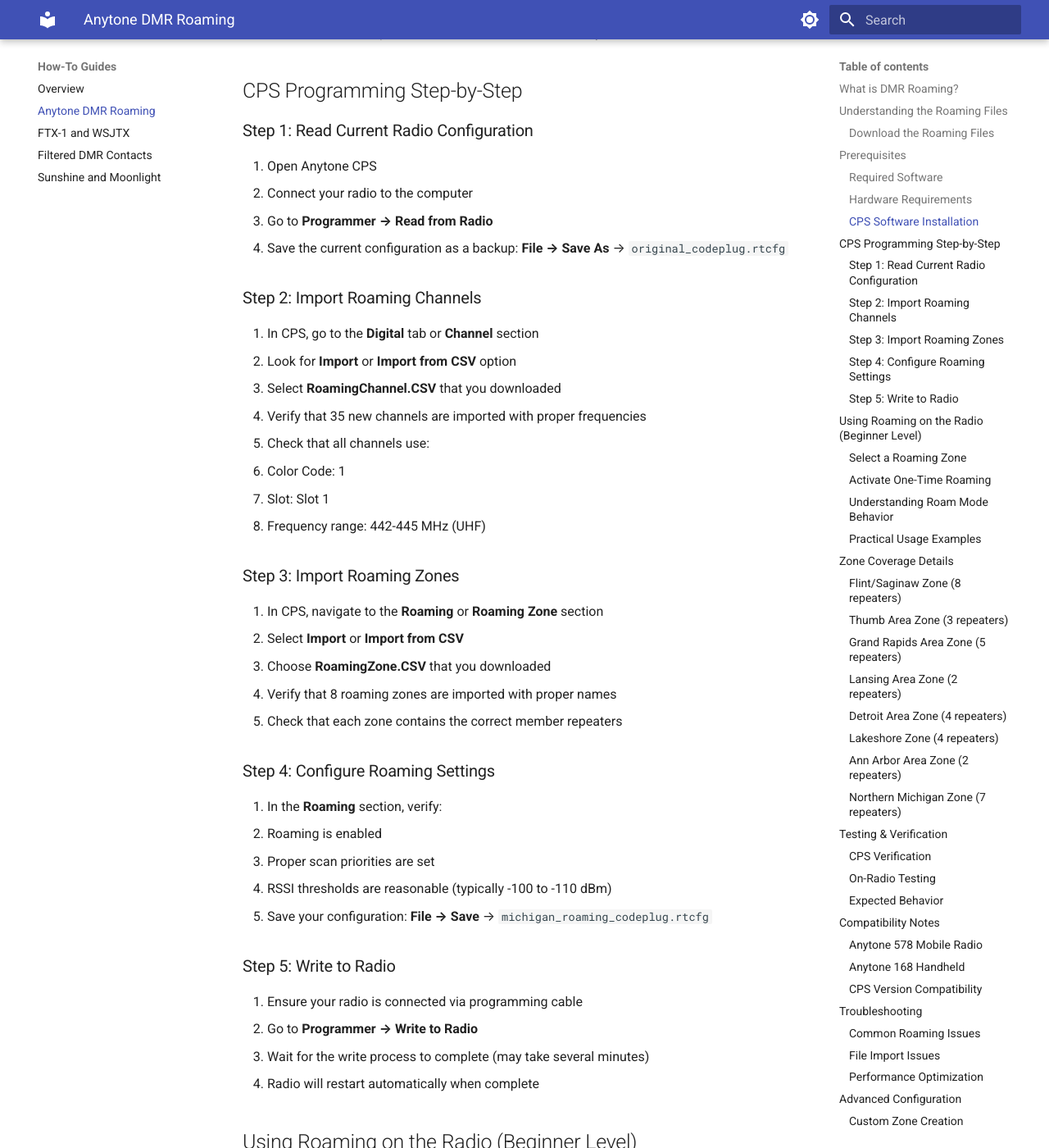
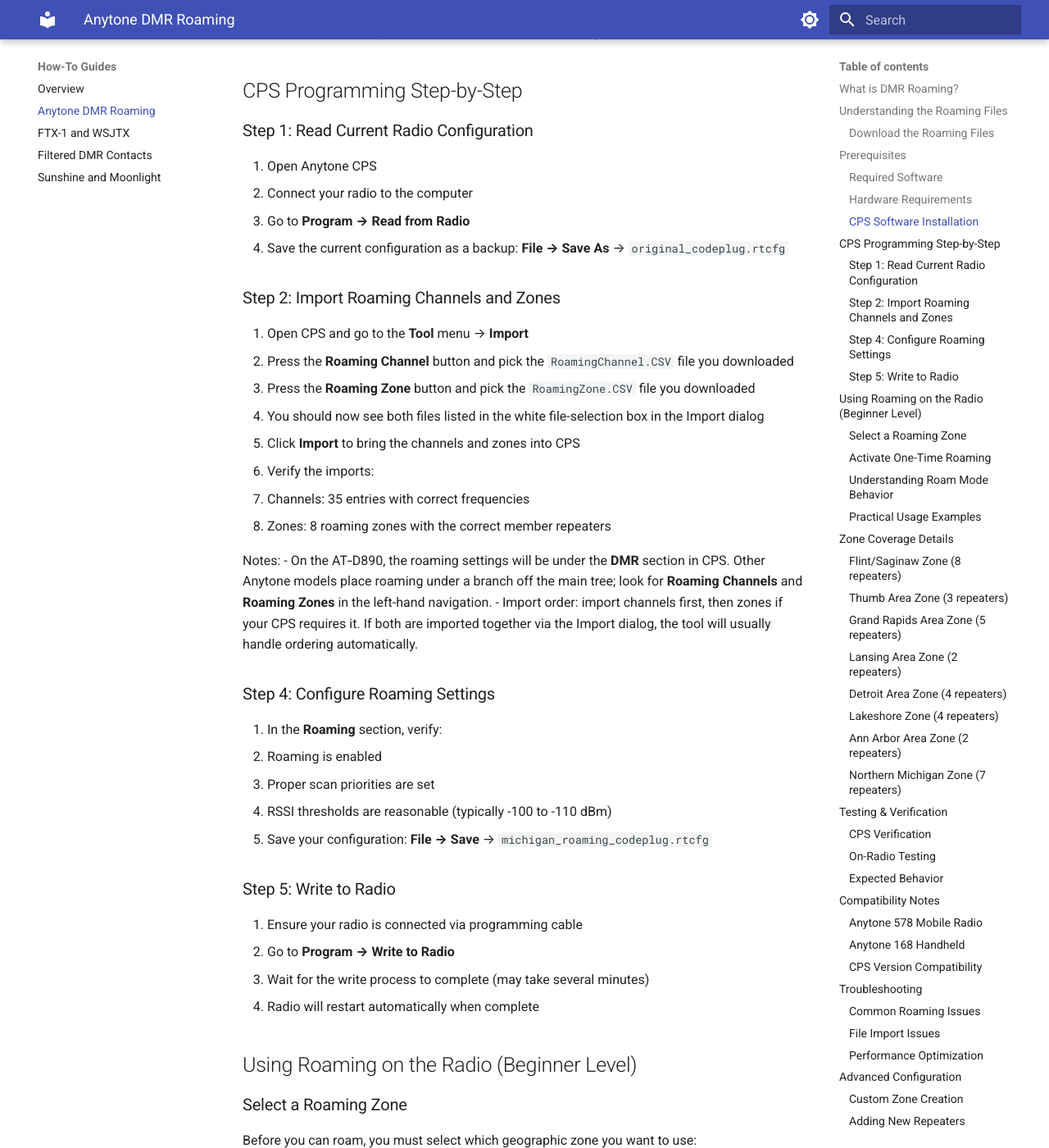
Before and after one commit to dbehnke/whocaresdocs, an MkDocs documentation site: the page built from docs/howto/anytone-roaming/index.md, in a window 1280 px wide and 1400 px high, scrolled down 1707 px. Shown: the whole window at 82% size. Built offline with MkDocs 1.6.1 and Material for MkDocs 9.7.7, drawn with Linux system fonts in a browser that asks for light colours.

Commit message:
docs(anytone): clarify import steps — Tool → Import; Roaming Channel and Roaming Zone buttons; AT-D890 notes

```diff
--- a/docs/howto/anytone-roaming/index.md
+++ b/docs/howto/anytone-roaming/index.md
@@ -58,27 +58,23 @@ Right-click and save these files to your computer:
 
 1. Open Anytone CPS
 2. Connect your radio to the computer
-3. Go to **Programmer → Read from Radio**
+3. Go to **Program → Read from Radio**
 4. Save the current configuration as a backup: **File → Save As** → `original_codeplug.rtcfg`
 
-### Step 2: Import Roaming Channels
+### Step 2: Import Roaming Channels and Zones
 
-1. In CPS, go to the **Digital** tab or **Channel** section
-2. Look for **Import** or **Import from CSV** option
-3. Select **RoamingChannel.CSV** that you downloaded
-4. Verify that 35 new channels are imported with proper frequencies
-5. Check that all channels use:
-   - Color Code: 1
-   - Slot: Slot 1
-   - Frequency range: 442-445 MHz (UHF)
+1. Open CPS and go to the **Tool** menu → **Import**
+2. Press the **Roaming Channel** button and pick the `RoamingChannel.CSV` file you downloaded
+3. Press the **Roaming Zone** button and pick the `RoamingZone.CSV` file you downloaded
+4. You should now see both files listed in the white file-selection box in the Import dialog
+5. Click **Import** to bring the channels and zones into CPS
+6. Verify the imports:
+   - Channels: 35 entries with correct frequencies
+   - Zones: 8 roaming zones with the correct member repeaters
 
-### Step 3: Import Roaming Zones
-
-1. In CPS, navigate to the **Roaming** or **Roaming Zone** section
-2. Select **Import** or **Import from CSV**
-3. Choose **RoamingZone.CSV** that you downloaded
-4. Verify that 8 roaming zones are imported with proper names
-5. Check that each zone contains the correct member repeaters
+Notes:
+- On the AT‑D890, the roaming settings will be under the **DMR** section in CPS. Other Anytone models place roaming under a branch off the main tree; look for **Roaming Channels** and **Roaming Zones** in the left-hand navigation.
+- Import order: import channels first, then zones if your CPS requires it. If both are imported together via the Import dialog, the tool will usually handle ordering automatically.
 
 ### Step 4: Configure Roaming Settings
 
@@ -91,7 +87,7 @@ Right-click and save these files to your computer:
 ### Step 5: Write to Radio
 
 1. Ensure your radio is connected via programming cable
-2. Go to **Programmer → Write to Radio**
+2. Go to **Program → Write to Radio**
 3. Wait for the write process to complete (may take several minutes)
 4. Radio will restart automatically when complete
 
```
